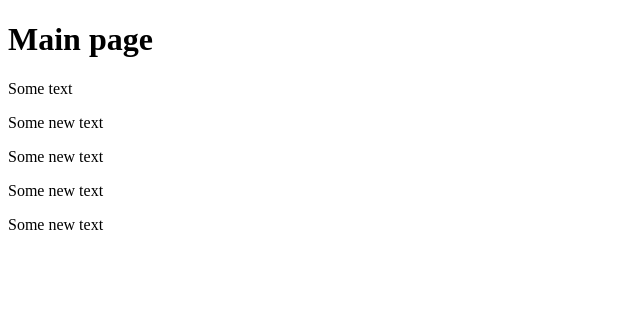
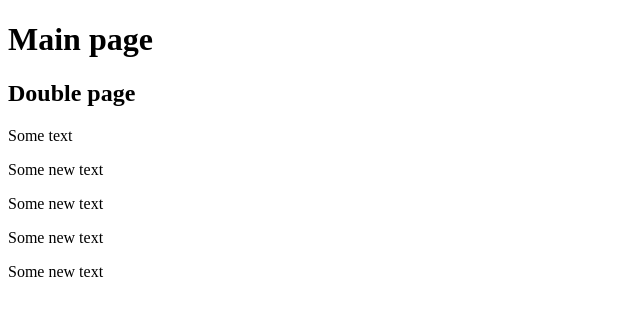
Before and after one commit to GorDi004/RRPS02, a plain HTML site: page index.html in a window 1280 px wide. Shown: the whole page, without its empty margins (0-640 px from the left). Drawn offline with Linux system fonts and the light colour scheme.

Commit message:
branch text changed

```diff
--- a/index.html
+++ b/index.html
@@ -6,6 +6,7 @@
   </head>
   <body>
     <h1>Main page</h1>
+    <h2>Double page</h2>
     <p>Some text</p>
     <p>Some new text</p>
     <p>Some new text</p>
```
